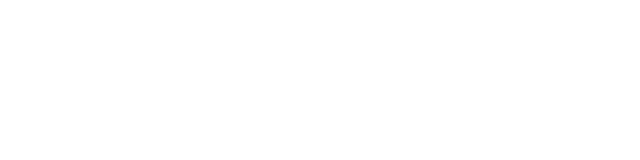
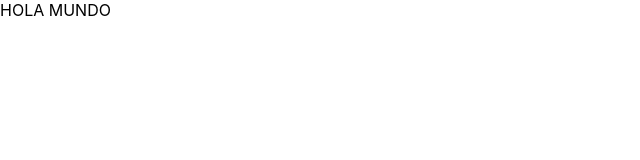
Before and after one commit to kato223272/GymEagleProyecto, a React (Create React App) app: page /Ganancias in a window 1280 px wide. Before the commit this address had no page. Shown: the top 160 px of the page, without its empty margins (0-640 px from the left). Built offline with nearby package versions, Linux system fonts and the light colour scheme.

Commit message:
Actualizacion de inicio

```diff
--- a/src/App.js
+++ b/src/App.js
@@ -14,17 +14,17 @@
 function App() {
   return (
    <>
-   {/* <Navbar></Navbar> */}
+   <Inicio></Inicio>
+
     <Router>
     <Routes>
         <Route path="/" element={<Inicio/>}/>
-        {/* <Route path="/Menu" element={<Menu/>} />
+        <Route path="/Menu" element={<Menu/>} />
         <Route path="/Rutinas" element={<Rutina/>} />
         <Route path="/Asistencias" element={<Asistencias/>} />
         <Route path="/Editar" element={<Editar/>} />
         <Route path="/RecuperarContraseña" element={<Recuperar/>} />
-        <Route path="/Ganancias" element={<Ganancias/>} /> */}
-
+        <Route path="/Ganancias" element={<Ganancias/>} />
     </Routes>
     </Router>
     </>
```
